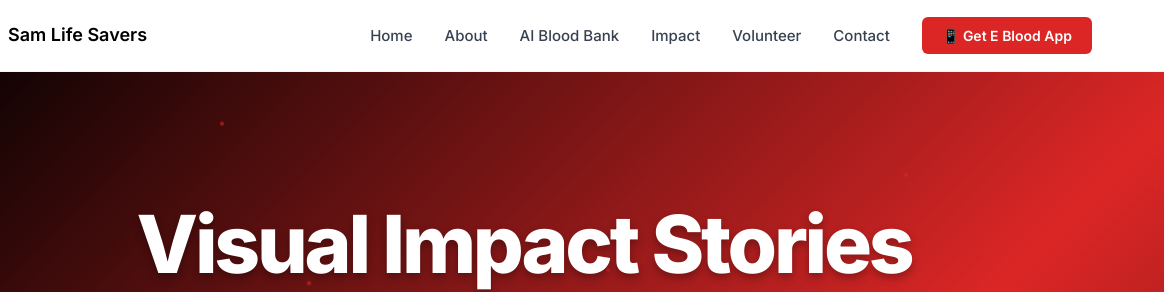
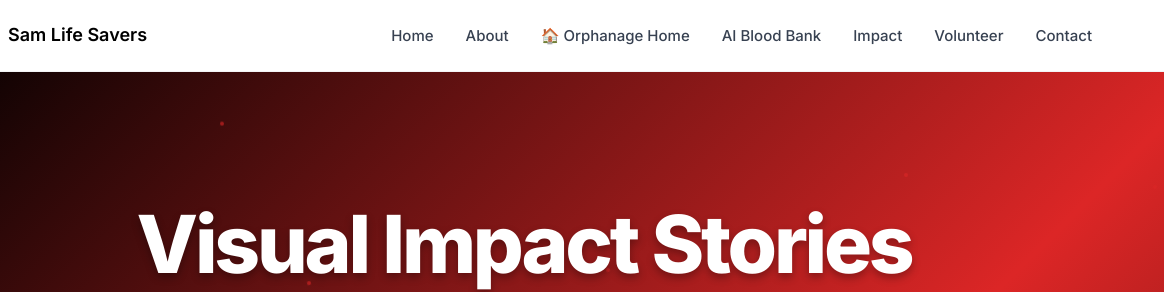
Before and after one commit to mudassir044/sls-emergent, a website: page Gallery.html in a window 1280 px wide. Shown: the top 292 px of the page, 116-1280 px from the left. Drawn offline with Linux system fonts and the light colour scheme.

Commit message:
auto-commit for b0e67456-d02e-4889-8549-9ccfef1ddfc1

```diff
--- a/Gallery.html
+++ b/Gallery.html
@@ -213,24 +213,13 @@
         <ul class="nav-menu" id="nav-menu">
           <li><a href="/" class="nav-link">Home</a></li>
           <li><a href="About.html" class="nav-link">About</a></li>
-          <li>
-            <a href="HumanKind-AI-Blood-Bank.html" class="nav-link"
-              >AI Blood Bank</a
-            >
-          </li>
+          <li><a href="Hope-In-Action-Orphanage.html" class="nav-link">🏠 Orphanage Home</a></li>
+          <li><a href="HumanKind-AI-Blood-Bank.html" class="nav-link">AI Blood Bank</a></li>
           <li><a href="Hope-In-Action.html" class="nav-link">Impact</a></li>
           <li><a href="Volunteer-Form.html" class="nav-link">Volunteer</a></li>
           <li><a href="Contact.html" class="nav-link">Contact</a></li>
           <li class="mobile-only">
             <a href="Gallery.html" class="nav-link active">Gallery</a>
-          </li>
-          <li>
-            <a
-              href="https://play.google.com/store/apps/details?id=com.pakistan.Ebloodpakistan&pcampaignid=web_share"
-              target="_blank"
-              class="nav-cta"
-              >📱 Get E Blood App</a
-            >
           </li>
         </ul>
 
```
